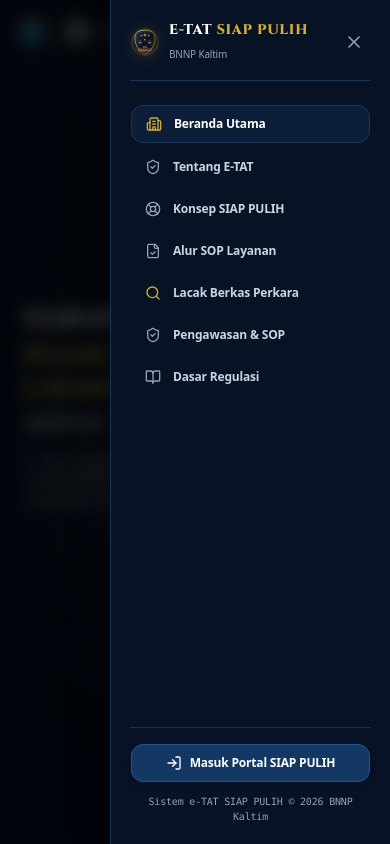
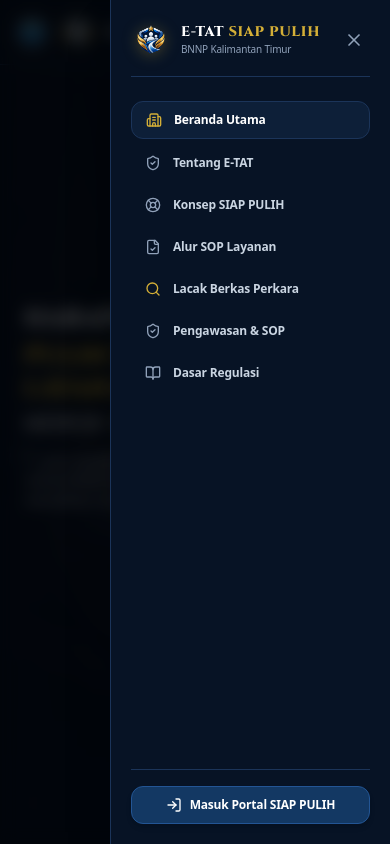
Before and after one commit to code72694-max/E-TAT-, a React (Vite) app: page / in a window 390 px wide. Both pictures are taken after a click on the button 355 px from the left and 32 px from the top of the page. Shown: the top 844 px of the page. Built offline with nearby package versions, Linux system fonts and the light colour scheme.

Commit message:
feat: align landing page footer logos, SOP card fonts, and smooth mobile drawer close animation

```diff
--- a/src/components/LandingPageView.tsx
+++ b/src/components/LandingPageView.tsx
@@ -551,28 +551,28 @@
               <div
                 key={item.step}
                 onClick={() => setSelectedSopStep(item)}
-                className={`reveal-on-scroll reveal-delay-${Math.min(i + 1, 8)} group bg-[#0d1f38] border border-[#1b3459]/80 hover:border-[#D4AF37] rounded-xl p-4 sm:p-5 flex flex-col justify-between space-y-3 cursor-pointer transition-all duration-300 hover:-translate-y-1.5 shadow-lg hover:shadow-[#D4AF37]/10`}
+                className={`reveal-on-scroll reveal-delay-${Math.min(i + 1, 8)} group bg-[#0d1f38] border border-[#1b3459]/80 hover:border-[#D4AF37] rounded-xl p-4 sm:p-4.5 flex flex-col justify-between space-y-3 cursor-pointer transition-all duration-300 hover:-translate-y-1.5 shadow-lg hover:shadow-[#D4AF37]/10 min-h-[175px]`}
               >
-                <div>
-                  <div className="flex items-center justify-between mb-3">
+                <div className="space-y-2">
+                  <div className="flex items-center justify-between mb-2">
                     <div className="w-8 h-8 rounded-xl bg-[#071326] border border-[#1b3459] flex items-center justify-center shrink-0 group-hover:border-[#D4AF37]/50 transition-colors">
                       {item.icon}
                     </div>
-                    <span className="font-mono text-sm sm:text-base font-black text-slate-500 group-hover:text-[#D4AF37] transition-colors">
+                    <span className="font-mono text-xs sm:text-sm font-bold text-slate-400 group-hover:text-[#D4AF37] transition-colors">
                       {item.step}
                     </span>
                   </div>
-                  <h3 className="text-xs sm:text-sm font-bold text-white group-hover:text-[#D4AF37] transition-colors leading-snug">
+                  <h3 className="text-xs sm:text-sm font-bold text-white group-hover:text-[#D4AF37] transition-colors leading-snug min-h-[36px] flex items-center">
                     {item.title}
                   </h3>
-                  <p className="text-[10px] text-slate-400 mt-1 font-medium truncate">
+                  <p className="text-[11px] text-slate-400 font-medium truncate pt-0.5">
                     {item.actor}
                   </p>
                 </div>
 
                 <div className="pt-2 border-t border-[#1b3459]/60 flex items-center justify-between text-[10px]">
-                  <span className="text-slate-400 font-mono font-semibold">{item.sla}</span>
-                  <span className="text-[#D4AF37] font-bold flex items-center space-x-0.5 group-hover:translate-x-0.5 transition-transform">
+                  <span className="text-slate-400 font-mono font-medium truncate max-w-[70%]">{item.sla}</span>
+                  <span className="text-[#D4AF37] font-semibold flex items-center space-x-0.5 group-hover:translate-x-0.5 transition-transform shrink-0">
                     <span>Detail</span>
                     <ChevronRight className="w-3 h-3" />
                   </span>
@@ -657,11 +657,15 @@
       {/* FOOTER */}
       <footer className="bg-[#050e1c] border-t border-[#12233c] reveal-on-scroll">
         <div className="max-w-6xl mx-auto px-4 sm:px-6 lg:px-8 py-8 sm:py-10 flex flex-col sm:flex-row items-center justify-between gap-4 text-center sm:text-left">
-          <div className="flex items-center space-x-3">
-            <PoliceEmblem size="sm" />
+          <div className="flex items-center space-x-2.5 sm:space-x-3">
+            <img
+              src="/logo_etat.png"
+              alt="Logo E-TAT"
+              className="h-8 sm:h-9 w-auto object-contain shrink-0 drop-shadow-[0_2px_8px_rgba(212,175,55,0.25)]"
+            />
             <div>
-              <span className="font-bold text-white text-xs font-['Cinzel',serif] block">E-TAT SIAP PULIH · BNNP KALIMANTAN TIMUR</span>
-              <span className="text-[10px] text-slate-500 block mt-0.5">BNNP Kaltim · Ditresnarkoba Polda Kaltim · Kejati Kaltim</span>
+              <span className="font-bold text-white text-xs sm:text-sm block">E-TAT <span className="text-[#D4AF37]">SIAP PULIH</span></span>
+              <span className="text-[10px] text-slate-400 block mt-0.5">BNNP Kaltim &bull; Ditresnarkoba Polda Kaltim &bull; Kejati Kaltim</span>
             </div>
           </div>
           <div className="text-[10px] sm:text-right space-y-0.5">
--- a/src/components/PublicHeader.tsx
+++ b/src/components/PublicHeader.tsx
@@ -26,10 +26,23 @@
   onGoToLogin
 }) => {
   const [mobileMenuOpen, setMobileMenuOpen] = useState(false);
+  const [isClosing, setIsClosing] = useState(false);
+
+  const closeMobileMenu = (action?: () => void) => {
+    setIsClosing(true);
+    setTimeout(() => {
+      setMobileMenuOpen(false);
+      setIsClosing(false);
+      if (action) action();
+    }, 280);
+  };
 
   const handleNavClick = (action: () => void) => {
-    setMobileMenuOpen(false);
-    action();
+    if (mobileMenuOpen) {
+      closeMobileMenu(action);
+    } else {
+      action();
+    }
   };
 
   return (
@@ -122,7 +135,10 @@
             {/* Mobile Hamburger Button */}
             <button
               type="button"
-              onClick={() => setMobileMenuOpen(true)}
+              onClick={() => {
+                setIsClosing(false);
+                setMobileMenuOpen(true);
+              }}
               aria-label="Buka Menu Navigasi"
               className="md:hidden p-2 rounded-lg bg-[#0d1f38] hover:bg-[#142d52] text-slate-300 hover:text-white border border-[#1b3459] transition-colors cursor-pointer"
             >
@@ -136,24 +152,34 @@
       {mobileMenuOpen && (
         <div className="fixed inset-0 z-50 md:hidden">
           <div
-            className="fixed inset-0 bg-black/70 backdrop-blur-sm transition-opacity"
-            onClick={() => setMobileMenuOpen(false)}
+            className={`fixed inset-0 bg-black/70 backdrop-blur-sm transition-opacity duration-300 ${
+              isClosing ? 'opacity-0' : 'opacity-100 animate-in fade-in'
+            }`}
+            onClick={() => closeMobileMenu()}
           />
-          <aside className="fixed inset-y-0 right-0 w-full max-w-[280px] bg-[#071325] border-l border-[#1b3459] shadow-2xl flex flex-col justify-between p-5 z-10 animate-in slide-in-from-right duration-200">
+          <aside
+            className={`fixed inset-y-0 right-0 w-full max-w-[280px] bg-[#071325] border-l border-[#1b3459] shadow-2xl flex flex-col justify-between p-5 z-10 transition-transform duration-300 ease-in-out ${
+              isClosing ? 'translate-x-full' : 'translate-x-0 animate-drawer-in'
+            }`}
+          >
             <div className="space-y-6">
               <div className="flex items-center justify-between pb-4 border-b border-[#1b3459]">
                 <div className="flex items-center space-x-2.5">
-                  <PoliceEmblem size="sm" />
+                  <img
+                    src="/logo_etat.png"
+                    alt="Logo E-TAT"
+                    className="h-10 w-auto object-contain shrink-0 drop-shadow-[0_2px_8px_rgba(212,175,55,0.30)]"
+                  />
                   <div>
-                    <span className="font-extrabold text-sm tracking-wider text-white font-['Cinzel',serif] block">
+                    <span className="font-extrabold text-sm sm:text-base tracking-wider text-white font-['Cinzel',serif] block leading-tight">
                       E-TAT <span className="text-[#D4AF37]">SIAP PULIH</span>
                     </span>
-                    <span className="text-[10px] text-slate-400 font-medium">BNNP Kaltim</span>
+                    <span className="text-[10px] text-slate-400 font-medium block mt-0.5">BNNP Kalimantan Timur</span>
                   </div>
                 </div>
                 <button
                   type="button"
-                  onClick={() => setMobileMenuOpen(false)}
+                  onClick={() => closeMobileMenu()}
                   aria-label="Tutup Menu"
                   className="p-1.5 rounded-lg text-slate-400 hover:text-white hover:bg-[#0d1f38] transition-colors cursor-pointer"
                 >
@@ -228,7 +254,7 @@
             </div>
 
             {/* Bottom Action in Drawer */}
-            <div className="pt-4 border-t border-[#1b3459] space-y-3">
+            <div className="pt-4 border-t border-[#1b3459]">
               <button
                 type="button"
                 onClick={() => handleNavClick(onGoToLogin)}
@@ -237,9 +263,6 @@
                 <LogIn className="w-4 h-4 text-white" />
                 <span>Masuk Portal SIAP PULIH</span>
               </button>
-              <div className="text-[10px] text-slate-400 text-center font-mono">
-                Sistem e-TAT SIAP PULIH &copy; 2026 BNNP Kaltim
-              </div>
             </div>
           </aside>
         </div>
```
